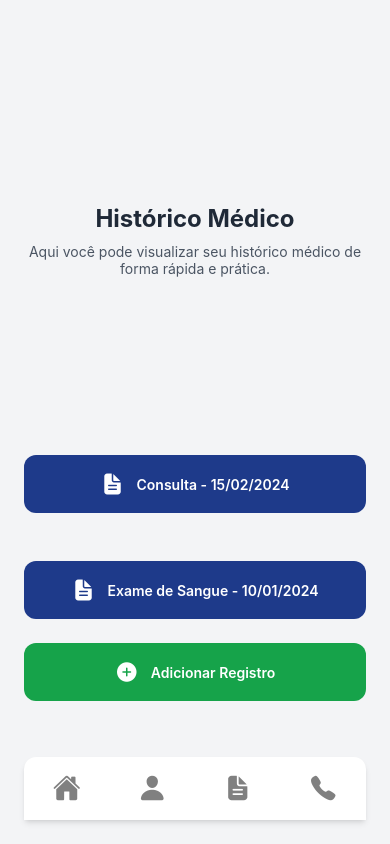
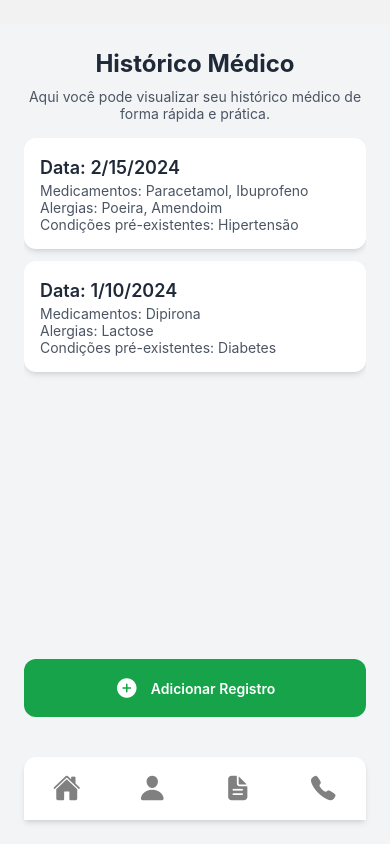
Before and after one commit to ignizxl/mavis-app-frontend, a React Native app in the folder mavis/: screen /MedicalHistoryScreen in a window 390 px wide. Built offline with nearby package versions, Linux system fonts and the light colour scheme.

Commit message:
feat: adicionar listagem dos históricos
  descrição: por enquanto a listagem dos dados é estática

```diff
--- a/mavis/src/MedicalHistoryScreen/index.js
+++ b/mavis/src/MedicalHistoryScreen/index.js
@@ -1,47 +1,62 @@
 import React from 'react';
-import { View, Text, TouchableOpacity } from 'react-native';
-import { useNavigation } from '@react-navigation/native';
+import { View, Text, TouchableOpacity, FlatList } from 'react-native';
 import { Ionicons } from '@expo/vector-icons';
 
-export default function MedicalHistoryScreen() {
-  const navigation = useNavigation();
+export default function MedicalHistoryScreen({ navigation }) {
+  const medicalHistory = [
+    {
+      version: 1,
+      medications: ["Paracetamol", "Ibuprofeno"],
+      allergies: ["Poeira", "Amendoim"],
+      preExistingConditions: ["Hipertensão"],
+      createdAt: "2024-02-15T00:05:36.552Z",
+    },
+    {
+      version: 1,
+      medications: ["Dipirona"],
+      allergies: ["Lactose"],
+      preExistingConditions: ["Diabetes"],
+      createdAt: "2024-01-10T00:05:36.552Z",
+    }
+  ];
 
   return (
-    <View className="flex-1 bg-gray-100 p-6">
-      <View className="flex-1 justify-center items-center">
+    <View className="flex-1 bg-gray-100 p-6 mt-6">
+      <View className="items-center mb-4">
         <Text className="text-2xl font-bold text-gray-800">Histórico Médico</Text>
         <Text className="text-gray-600 mt-2 text-center">
           Aqui você pode visualizar seu histórico médico de forma rápida e prática.
         </Text>
       </View>
 
-      <View className="space-y-6">
-        <TouchableOpacity
-          className="bg-blue-900 py-4 mb-6 rounded-xl flex-row justify-center items-center"
-          onPress={() => alert('Detalhes do Registro 1')}
-        >
-          <Ionicons name="document-text" size={24} color="white" />
-          <Text className="text-white font-semibold ml-3">Consulta - 15/02/2024</Text>
-        </TouchableOpacity>
+      <FlatList
+        data={medicalHistory}
+        keyExtractor={(item) => item.createdAt}
+        renderItem={({ item }) => (
+          <View className="bg-white p-4 mb-3 rounded-xl shadow-md">
+            <Text className="text-lg font-semibold text-gray-800">
+              Data: {new Date(item.createdAt).toLocaleDateString()}
+            </Text>
+            <Text className="text-gray-600">
+              Medicamentos: {item.medications.length ? item.medications.join(', ') : 'Nenhuma'}
+            </Text>
+            <Text className="text-gray-600">
+              Alergias: {item.allergies.length ? item.allergies.join(', ') : 'Nenhuma'}
+            </Text>
+            <Text className="text-gray-600">
+              Condições pré-existentes: {item.preExistingConditions.length ? item.preExistingConditions.join(', ') : 'Nenhuma'}
+            </Text>
+          </View>
+        )}
+      />
 
-        <TouchableOpacity
-          className="bg-blue-900 py-4 mb-6 rounded-xl flex-row justify-center items-center"
-          onPress={() => alert('Detalhes do Registro 2')}
-        >
-          <Ionicons name="document-text" size={24} color="white" />
-          <Text className="text-white font-semibold ml-3">Exame de Sangue - 10/01/2024</Text>
-        </TouchableOpacity>
-      </View>
-
-      <View className="mt-6">
-        <TouchableOpacity
-          className="bg-green-600 py-4 mb-6 rounded-xl flex-row justify-center items-center"
-          onPress={() => alert('Adicionar Novo Registro')}
-        >
-          <Ionicons name="add-circle" size={24} color="white" />
-          <Text className="text-white font-semibold ml-3">Adicionar Registro</Text>
-        </TouchableOpacity>
-      </View>
+      <TouchableOpacity
+        className="bg-green-600 py-4 mb-2 rounded-xl flex-row justify-center items-center"
+        onPress={() => navigation.navigate('AddMedicalHistoryScreen')}
+      >
+        <Ionicons name="add-circle" size={24} color="white" />
+        <Text className="text-white font-semibold ml-3">Adicionar Registro</Text>
+      </TouchableOpacity>
 
       <View className="mt-8">
         <View className="flex-row justify-around bg-white py-4 rounded-t-xl shadow-md">
```
